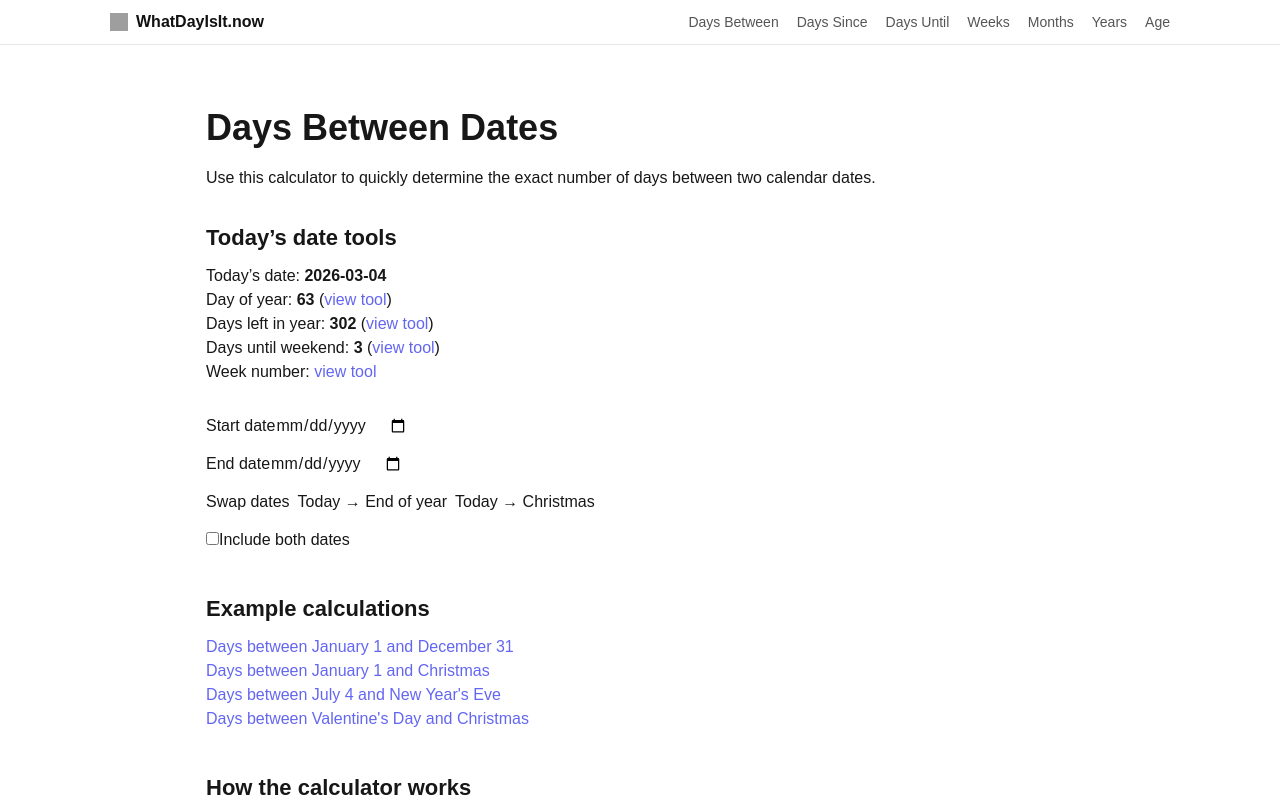
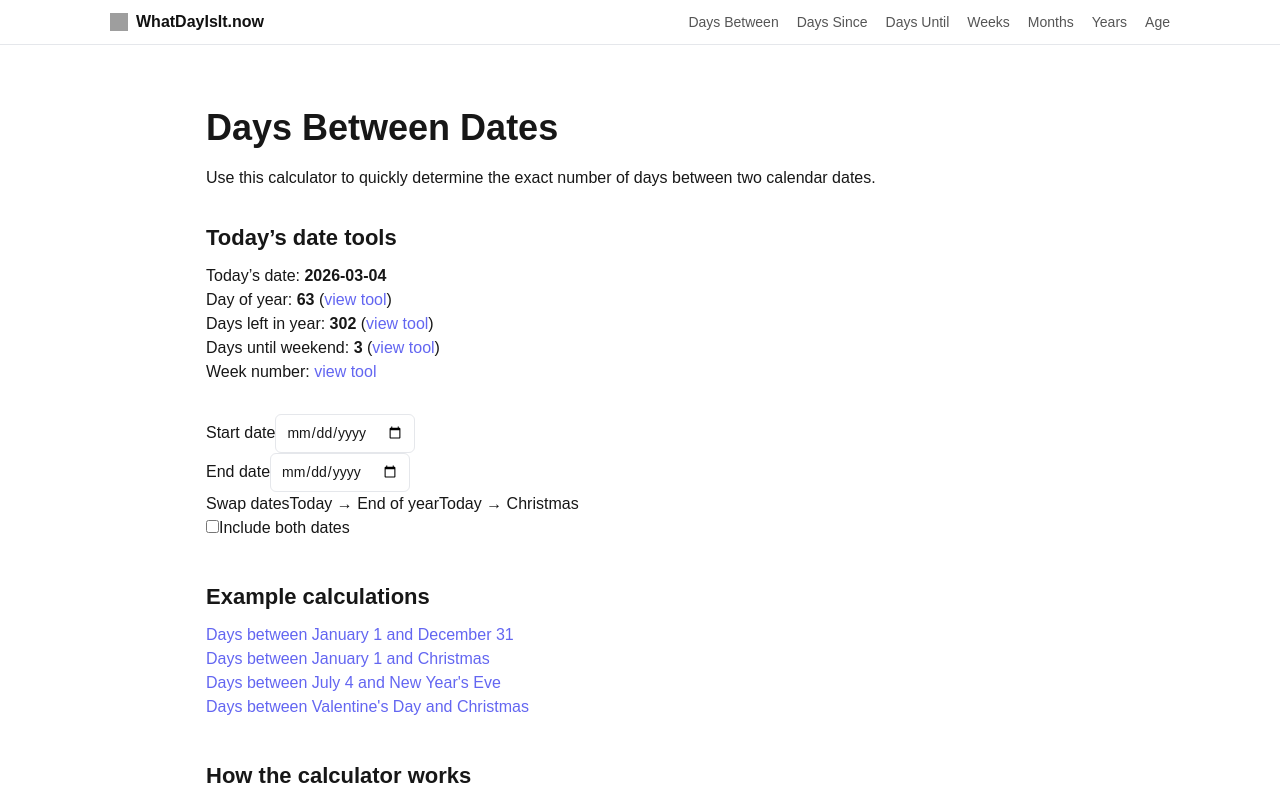
Before and after one commit to bosmeel/whatdayisit-now, a Next.js app: page /days-between in a window 1280 px wide. Shown: the top 800 px of the page. Built offline with nearby package versions, Linux system fonts and the light colour scheme; grey boxes are pictures that could not be loaded.

Commit message:
fix CreatureWidget isoDate prop

```diff
--- a/app/days-between/Calculator.tsx
+++ b/app/days-between/Calculator.tsx
@@ -43,7 +43,6 @@ export default function Calculator() {
 
   }, [searchParams])
 
-  // update URL when values change
   useEffect(() => {
 
     if (!start || !end) return
@@ -100,41 +99,54 @@ export default function Calculator() {
   }
 
   return (
-    <div style={{ display: "grid", gap: 14, maxWidth: 420 }}>
+    <div className="calculator-box">
 
-      <label>
-        Start date
+      <div className="input-group">
+        <label>Start date</label>
         <input
           type="date"
+          className="date-input"
           value={start}
           onChange={(e)=>setStart(e.target.value)}
         />
-      </label>
+      </div>
 
-      <label>
-        End date
+      <div className="input-group">
+        <label>End date</label>
         <input
           type="date"
+          className="date-input"
           value={end}
           onChange={(e)=>setEnd(e.target.value)}
         />
-      </label>
+      </div>
 
-      <div style={{ display:"flex", gap:8, flexWrap:"wrap" }}>
-        <button onClick={swapDates}>
+      <div className="button-row">
+
+        <button
+          className="tool-button"
+          onClick={swapDates}
+        >
           Swap dates
         </button>
 
-        <button onClick={setTodayToEndOfYear}>
+        <button
+          className="tool-button"
+          onClick={setTodayToEndOfYear}
+        >
           Today → End of year
         </button>
 
-        <button onClick={setTodayToChristmas}>
+        <button
+          className="tool-button"
+          onClick={setTodayToChristmas}
+        >
           Today → Christmas
         </button>
+
       </div>
 
-      <label>
+      <label className="checkbox-row">
         <input
           type="checkbox"
           checked={inclusive}
@@ -144,17 +156,19 @@ export default function Calculator() {
       </label>
 
       {result !== null && (
-        <div>
 
-          <h2 style={{ marginTop: 10 }}>
+        <div className="result-box">
+
+          <h2 className="result-number">
             {result} days
           </h2>
 
-          <p>
+          <p className="result-sub">
             {weeks} weeks and {days} days
           </p>
 
         </div>
+
       )}
 
     </div>
--- a/components/TodayDashboard.tsx
+++ b/components/TodayDashboard.tsx
@@ -15,7 +15,10 @@ import {
 } from "../lib/date";
 
 export default function TodayDashboard() {
+
   const now = new Date();
+
+  const isoDate = now.toISOString().slice(0, 10);
 
   const dayName = now.toLocaleDateString("en-US", { weekday: "long" });
 
@@ -45,7 +48,7 @@ export default function TodayDashboard() {
           <p className="text-lg text-neutral-600">{fullDate}</p>
         </div>
 
-        {/* DASHBOARD CARDS */}
+        {/* Dashboard cards */}
         <div className="today-grid">
 
           <div className="today-card">
@@ -99,7 +102,7 @@ export default function TodayDashboard() {
 
         {/* Daily widget */}
         <div className="mt-12">
-          <CreatureWidget />
+          <CreatureWidget isoDate={isoDate} />
         </div>
 
         {/* Popular calculators */}
```
